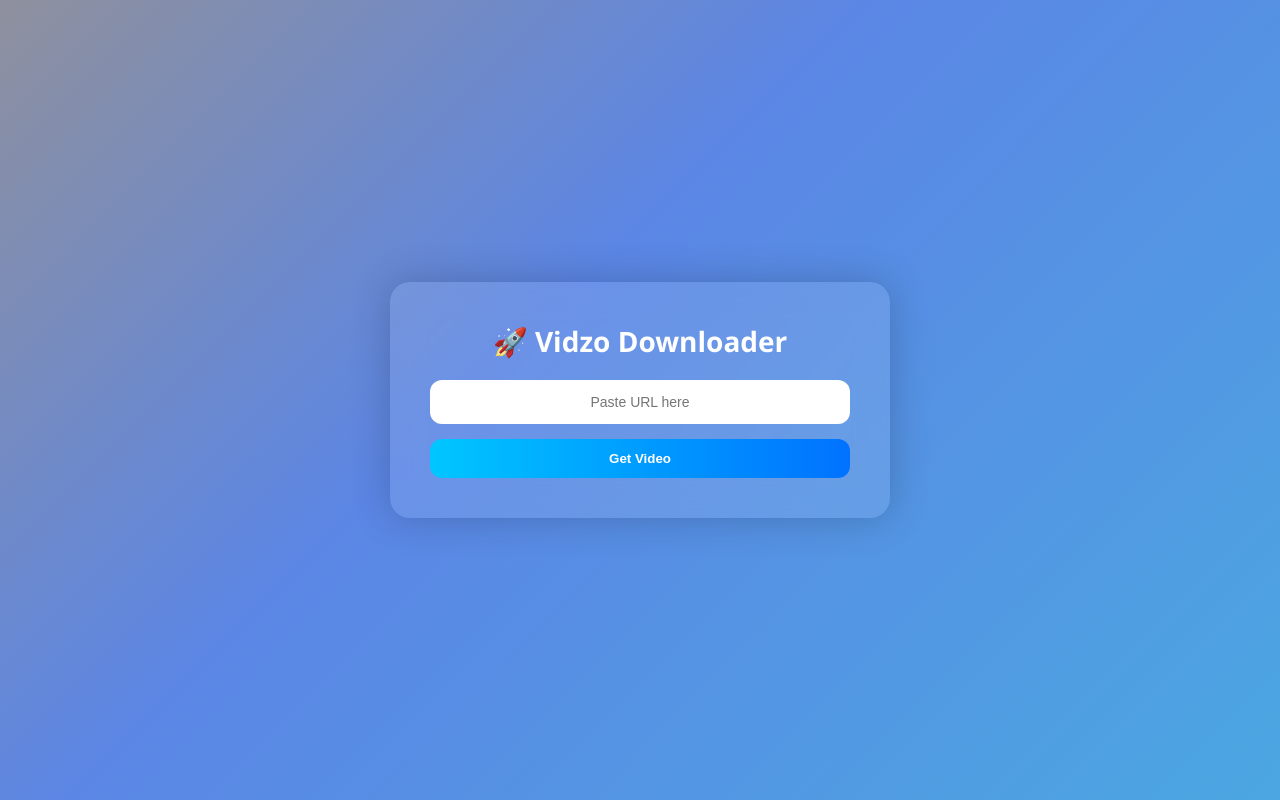
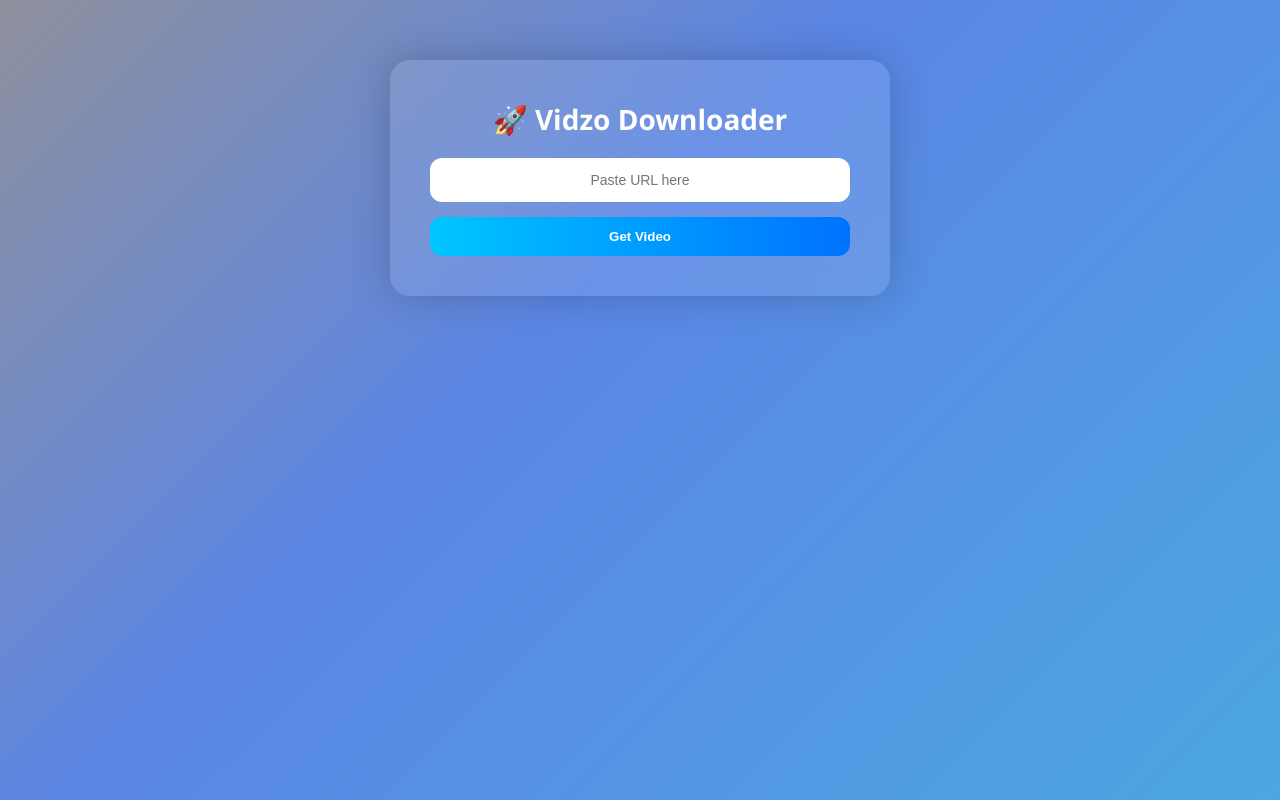
Before and after one commit to viveksingh48162-design/insta-downloader, a Flask app: page / in a window 1280 px wide. Run offline with Flask 3, Linux system fonts and the light colour scheme.

Commit message:
Update index.html

```diff
--- a/templates/index.html
+++ b/templates/index.html
@@ -22,11 +22,12 @@ background-size:400% 400%;
 animation:gradientBG 12s ease infinite;
 display:flex;
 justify-content:center;
-align-items:center;
+align-items:flex-start;
 color:white;
 
 /* ✅ NEW */
 padding:20px;
+padding-top:60px;
 }
 
 /* animated bg */
```
